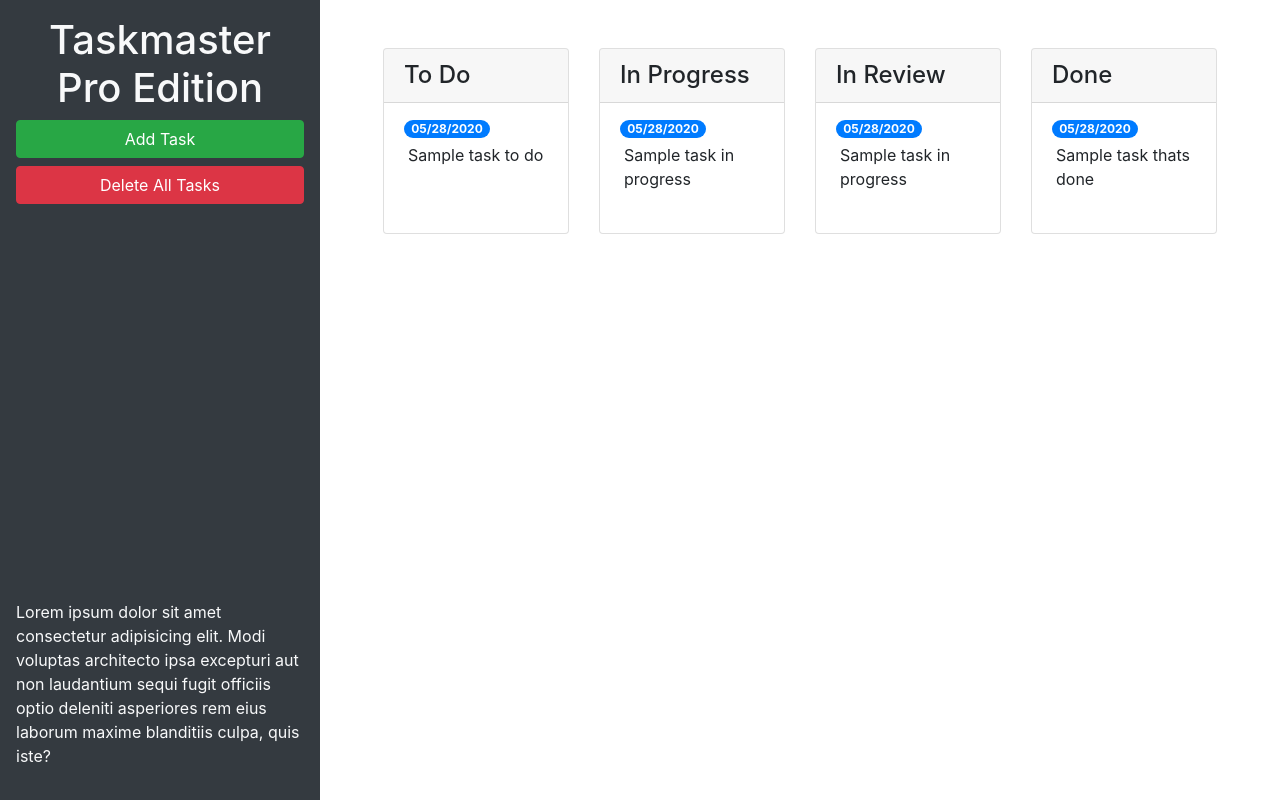
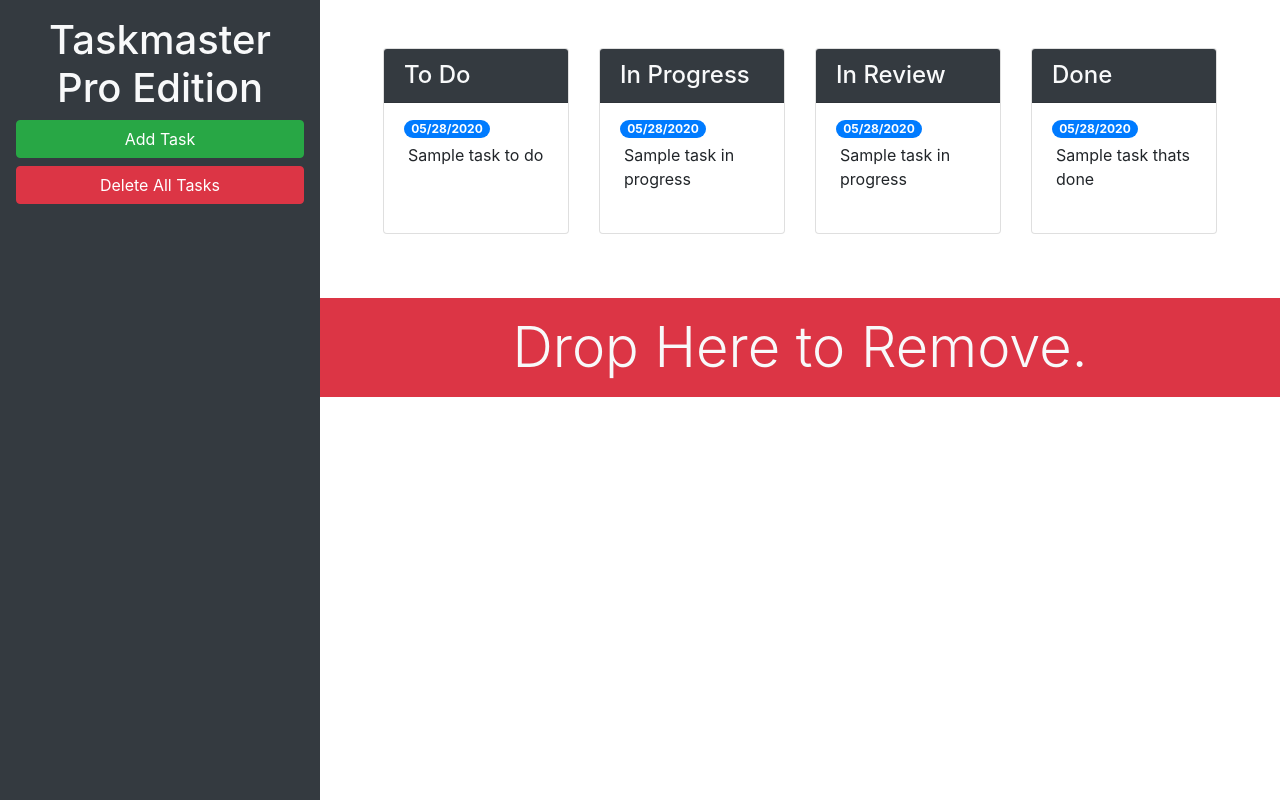
Before and after one commit to down-dive/taskmaster-pro, a plain HTML site: page index.html in a window 1280 px wide. Drawn offline with nearby package versions, Linux system fonts and the light colour scheme.

Commit message:
using itilities to add more style and a new trash zone

```diff
--- a/index.html
+++ b/index.html
@@ -13,21 +13,21 @@
 <body>
 
   <div class="row min-vh-100 no-gutters">
-    <header class="col-12 col-lg-3 bg-dark text-light d-flex flex-column p-4 p-lg-3">
+    <header class="col-12 col-lg-3 bg-dark text-light sticky-top d-flex flex-column p-4 p-lg-3">
       <h1 class="text-center">Taskmaster Pro Edition</h1>
       <button id="create-task" class="btn btn-block btn-success" data-toggle="modal" data-target="#task-form-modal">Add
         Task</button>
       <button id="remove-tasks" class="btn btn-block btn-danger">Delete All Tasks</button>
-      <p class="mt-auto">Lorem ipsum dolor sit amet consectetur adipisicing elit. Modi voluptas architecto ipsa excepturi aut non
+      <p class="mt-auto d-none ">Lorem ipsum dolor sit amet consectetur adipisicing elit. Modi voluptas architecto ipsa excepturi aut non
         laudantium sequi fugit officiis optio deleniti asperiores rem eius laborum maxime blanditiis culpa, quis iste?
       </p>
     </header>
-    <main class="col-12 col-lg-9">
+    <main class="col-12 col-lg-9 d-flex flex-column">
       <div class="m-5 row justify-content-around">
         <!-- todo start -->
         <div class="col-12 col-md-6 col-xl-3 mb-3">
           <div class="card">
-            <h4 class="card-header">
+            <h4 class="card-header bg-dark text-light">
               To Do
             </h4>
             <ul id="list-toDo" class="list-group list-group-flush">
@@ -42,7 +42,7 @@
         <!-- in progress start -->
         <div class="col-12 col-md-6 col-xl-3 mb-3">
           <div class="card">
-            <h4 class="card-header">
+            <h4 class="card-header bg-dark text-light">
               In Progress
             </h4>
             <ul id="list-inProgress" class="list-group list-group-flush">
@@ -57,7 +57,7 @@
         <!-- in review start -->
         <div class="col-12 col-md-6 col-xl-3 mb-3">
           <div class="card">
-            <h4 class="card-header">
+            <h4 class="card-header bg-dark text-light">
               In Review
             </h4>
             <ul id="list-inReview" class="list-group list-group-flush">
@@ -72,7 +72,7 @@
         <!-- done start -->
         <div class="col-12 col-md-6 col-xl-3 mb-3">
           <div class="card">
-            <h4 class="card-header">
+            <h4 class="card-header bg-dark text-light">
               Done
             </h4>
             <ul id="list-done" class="list-group list-group-flush">
@@ -84,6 +84,11 @@
           </div>
         </div>
         <!-- done end -->
+      </div>
+      <div id="trash">
+        <div class="w-100 bg-danger p-3 text-center text-light display-4 mt-auto">
+          Drop Here to Remove.
+        </div>
       </div>
   </main>
   </div>
@@ -99,7 +104,7 @@
             <span aria-hidden="true">&times;</span>
           </button>
         </div>
-        <div class="modal-body">
+        <div class="modal-body">git p
           <form>
             <div class="form-group">
               <label for="modalTaskDescription">Task description</label>
```
